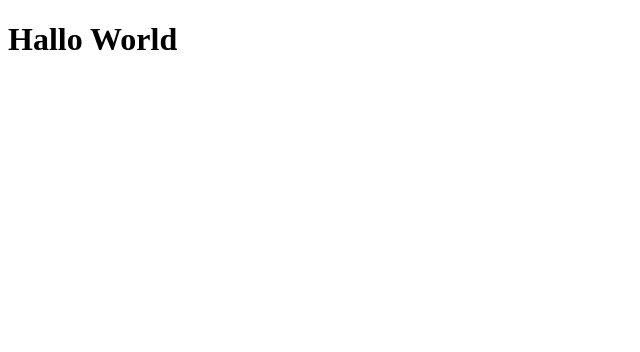
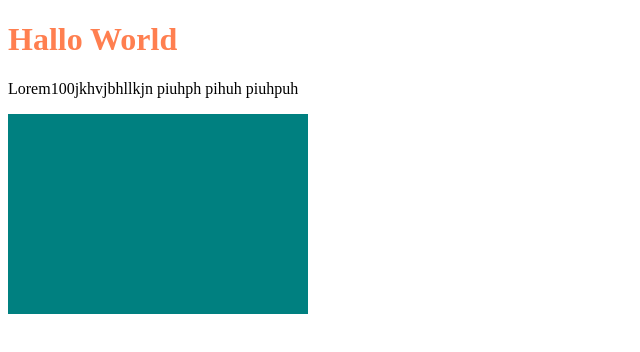
Before and after one commit to OlenaVer/git, a plain HTML site: page index.html in a window 1280 px wide. Shown: the whole page, without its empty margins (0-640 px from the left). Drawn offline with Linux system fonts and the light colour scheme.

Commit message:
stvoreno div  i v css parametry div

```diff
--- a/index.html
+++ b/index.html
@@ -6,8 +6,13 @@
           content="width=device-width, user-scalable=no, initial-scale=1.0, maximum-scale=1.0, minimum-scale=1.0">
     <meta http-equiv="X-UA-Compatible" content="ie=edge">
     <title>Document</title>
+    <link rel="stylesheet" href="main.css">
 </head>
 <body>
 <h1>Hallo World</h1>
+<p>Lorem100jkhvjbhllkjn  piuhph pihuh piuhpuh</p>
+<div class="horn">
+
+</div>
 </body>
 </html>
--- a/main.css
+++ b/main.css
@@ -1,3 +1,8 @@
-.h1{
+body h1{
     color: coral;
 }
+.horn{
+    width: 300px;
+    height: 200px;
+    background-color: teal;
+}
```
